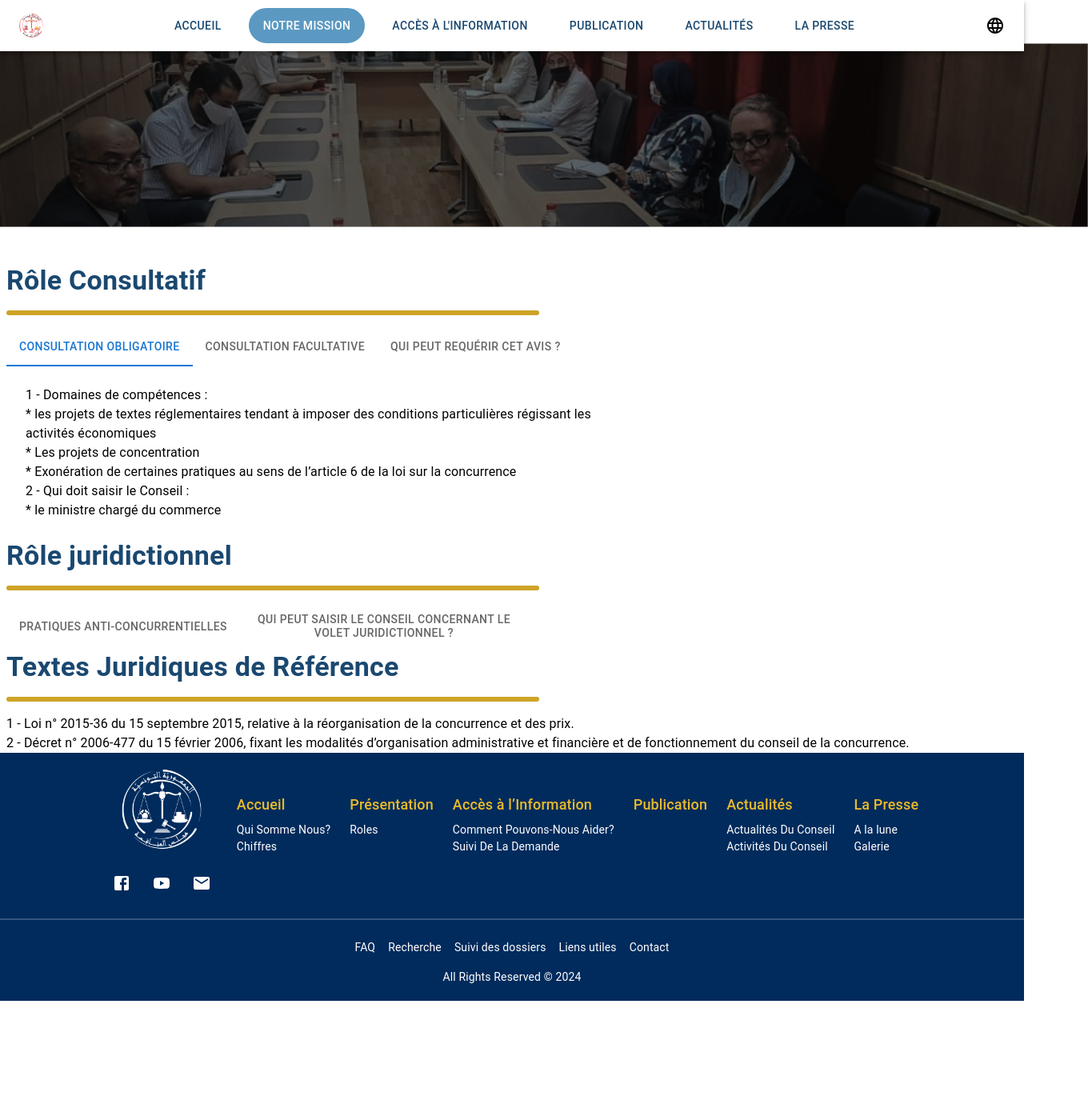
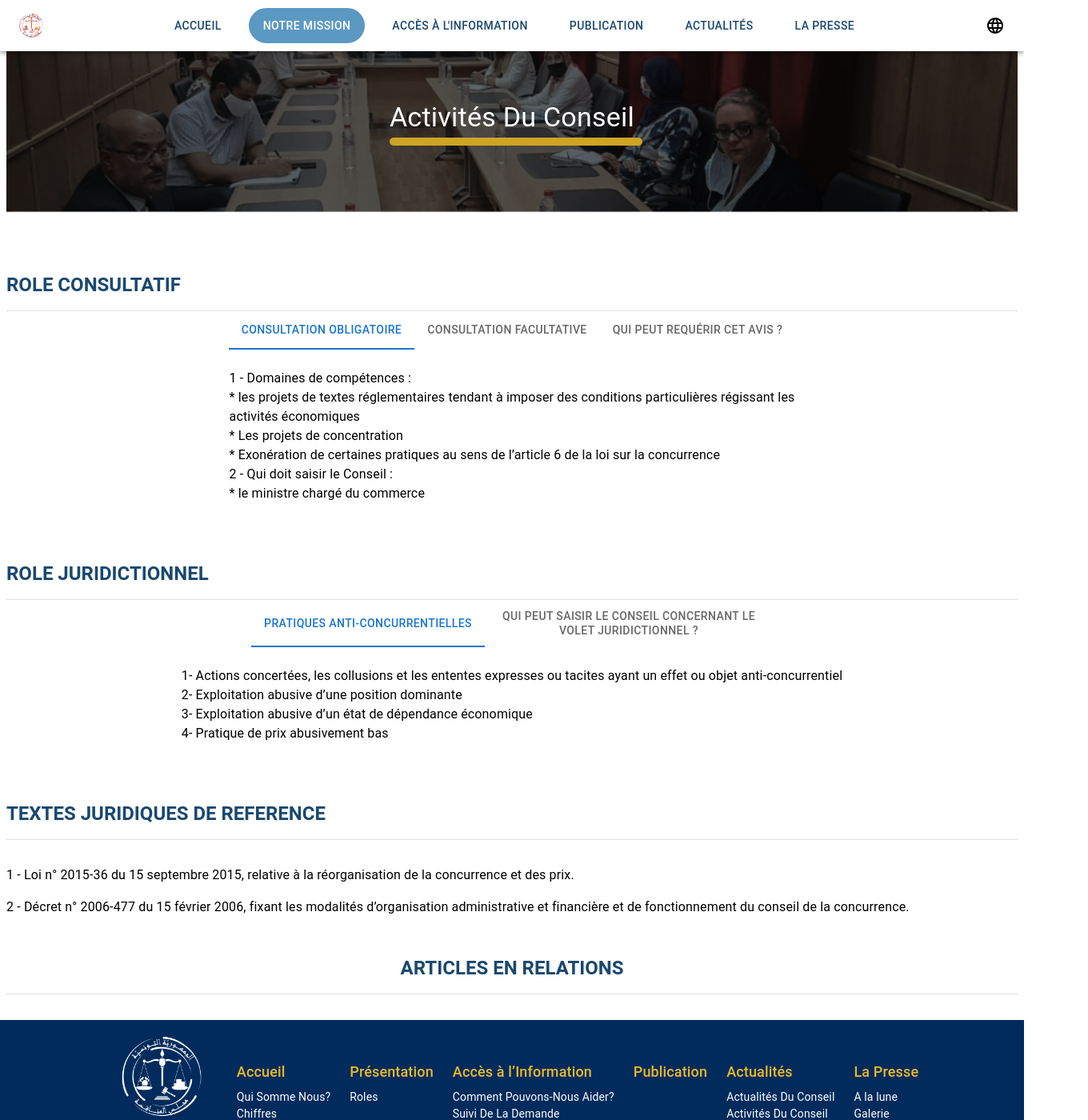
Before and after one commit to guizanimohamed23/stage-1LM, a React (Vite) app: page /mission in a window 1280 px wide. Shown: the top 1400 px of the page at 80% size, 1360 px wide, since content can reach past the window. Before the commit the page ends 1251 px from the top, so only its background shows below. Built offline with nearby package versions, Linux system fonts and the light colour scheme; what react-swipeable-views-utils would draw is missing.

Commit message:
added some stuff to the NotreMission page

```diff
--- a/src/screens/NotreMission.jsx
+++ b/src/screens/NotreMission.jsx
@@ -8,59 +8,84 @@ import TabList from '@mui/lab/TabList';
 import TabPanel from '@mui/lab/TabPanel';
 import {Typography, Divider} from '@mui/material'
 
+
 function NotreMission() {
-  const [value, setValue] = React.useState('1');
+  const [value1, setValue1] = React.useState('1');
+  const [value2, setValue2] = React.useState('4');
 
-  const handleChange = (event, newValue) => {
-    setValue(newValue);
+  const handleChange1 = (event, newValue) => {
+    setValue1(newValue);
   };
+
+  const handleChange2 = (event, newValue) => {
+    setValue2(newValue);
+  };
+
   return (
     <div>
       <Navbar/>
 
-      {/* first section*/}
+      {/* header*/}
 
-      <Box position={'relative'} sx={{display:'flex',justifyContent:'center'}}>
-        <img src="/Rectangle 2.png" alt="" />
-
+      <Box
+        sx={{
+          height: '300px',
+          backgroundImage: `url('/Rectangle 2.png')`,
+          backgroundSize: 'cover',
+          backgroundPosition: 'center',
+          color: 'white',
+          display: 'flex',
+          justifyContent: 'center',
+          alignItems: 'center',marginBottom:'2rem'
+        }}>
+          <Box>
+            <Typography variant="h4" component="h1" sx={{display:'flex'}}>Activités Du Conseil</Typography>
+            <Divider sx={{
+                    width: "100%",
+                    borderWidth: "5px",
+                    borderRadius: ".5rem",
+                    bgcolor: "#EABA2B",
+                    marginBottom: ".5rem",
+                    marginTop: ".3rem",
+                  }}/>
+          </Box>
       </Box>
 
       {/* first section*/}
 
-      <Box>
+      <Box marginBottom={'3rem'}>
         <Typography
-          variant="h4"
+          variant="h5"
           color={"#1A4870"}
           sx={{ fontWeight: "bold", marginBottom: "1rem" }}
         >
-          Rôle Consultatif
+          ROLE CONSULTATIF
         </Typography>
-        <Divider
-          sx={{
-            width: { xs: "90%", sm: "80%", md: "660px" },
-            borderWidth: "3px",
-            borderRadius: ".5rem",
-            bgcolor: "#EABA2B",
-            marginBottom: "1rem",
-          }}
-        />
+        <Divider />
         <Box sx={{ width: '100%', typography: 'body1' }}>
-          <TabContext value={value}>
-            <Box >
-              <TabList onChange={handleChange} aria-label="lab API tabs example">
+          <TabContext value={value1}>
+            <Box sx={{display:'flex',justifyContent:'center'}}>
+              <TabList
+                onChange={handleChange1}
+                aria-label="lab API tabs example"
+                centered
+                variant="scrollable"
+                scrollButtons="auto"
+              >
                 <Tab label="Consultation obligatoire" value="1" />
-                <Tab label=" Consultation facultative" value="2" />
+                <Tab label="Consultation facultative" value="2" />
                 <Tab label="Qui peut requérir cet avis ?" value="3" />
               </TabList>
             </Box>
+            <Box sx={{display:'flex',justifyContent:'center'}}>
               <TabPanel value="1">
                 1 - Domaines de compétences : <br />
-              * les projets de textes réglementaires tendant à imposer des conditions particulières régissant les  <br />
-              activités économiques  <br />
+                * les projets de textes réglementaires tendant à imposer des conditions particulières régissant les <br />
+                activités économiques <br />
                 * Les projets de concentration <br />
                 * Exonération de certaines pratiques au sens de l’article 6 de la loi sur la concurrence<br />
                 2 - Qui doit saisir le Conseil : <br />
-              * le ministre chargé du commerce  <br />
+                * le ministre chargé du commerce <br />
               </TabPanel>
               <TabPanel value="2">
                 2-1 Domaine de compétences :<br />
@@ -74,39 +99,35 @@ function NotreMission() {
                 * les organisations professionnelles ou syndicales<br />
                 * les chambres de commerce et d’industrie<br />
                 * les Autorités de régulation<br />
-              Et ce par l’intermédiaire du ministre du Commerce . <br />
+                Et ce par l’intermédiaire du ministre du Commerce. <br />
               </TabPanel>
+            </Box>
           </TabContext>
         </Box>
       </Box>
 
       {/* second section*/}
 
-      <Box>
+      <Box marginBottom={'3rem'}>
         <Typography
-          variant="h4"
+          variant="h5"
           color={"#1A4870"}
           sx={{ fontWeight: "bold", marginBottom: "1rem" }}
         >
-          Rôle juridictionnel
+          ROLE JURIDICTIONNEL
         </Typography>
         <Divider
-          sx={{
-            width: { xs: "90%", sm: "80%", md: "660px" },
-            borderWidth: "3px",
-            borderRadius: ".5rem",
-            bgcolor: "#EABA2B",
-            marginBottom: "1rem",
-          }}
         />
         <Box sx={{ width: '100%', typography: 'body1' }}>
-          <TabContext value={value}>
-            <Box>
-              <TabList onChange={handleChange} aria-label="lab API tabs example">
+          <TabContext value={value2}>
+            <Box sx={{display:'center',justifyContent:'center'}}>
+              <TabList onChange={handleChange2} aria-label="lab API tabs example" variant="scrollable"
+                scrollButtons="auto">
                 <Tab label="Pratiques anti-concurrentielles" value="4" />
                 <Tab label="Qui peut saisir le conseil concernant le volet juridictionnel ?" value="5" />
               </TabList>
             </Box>
+            <Box sx={{display:'center',justifyContent:'center'}}>
               <TabPanel value="4">
               1- Actions concertées, les collusions et les ententes expresses ou tacites ayant un effet ou objet anti-concurrentiel <br />
               2- Exploitation abusive d’une position dominante <br />
@@ -123,6 +144,7 @@ function NotreMission() {
                 7- Autorités de régulation <br />
                 8- Les collectivités locales <br />
               </TabPanel>
+            </Box>
           </TabContext>
         </Box>
       </Box>
@@ -131,24 +153,34 @@ function NotreMission() {
 
       <Box>
         <Typography
-            variant="h4"
+            variant="h5"
             color={"#1A4870"}
             sx={{ fontWeight: "bold", marginBottom: "1rem" }}
           >
-            Textes Juridiques de Référence
+            TEXTES JURIDIQUES DE REFERENCE
           </Typography>
-          <Divider
-            sx={{
-              width: { xs: "90%", sm: "80%", md: "660px" },
-              borderWidth: "3px",
-              borderRadius: ".5rem",
-              bgcolor: "#EABA2B",
-              marginBottom: "1rem",
-            }}
+          <Divider sx={{marginBottom:'2rem'}}
           />
           <Typography>1 - Loi n° 2015-36 du 15 septembre 2015, relative à la réorganisation de la concurrence et des prix.</Typography>
-          <Typography> 2 - Décret n° 2006-477 du 15 février 2006, fixant les modalités d’organisation administrative et financière et de fonctionnement du conseil de la concurrence.</Typography>
+          <Typography marginTop={'1rem'}> 2 - Décret n° 2006-477 du 15 février 2006, fixant les modalités d’organisation administrative et financière et de fonctionnement du conseil de la concurrence.</Typography>
       </Box>
+
+      {/*Actualite Section*/}
+
+      <Box marginTop={'3rem'}>
+        <Typography
+          variant="h5"
+          color={"#1A4870"}
+          sx={{ fontWeight: "bold", marginBottom: "1rem" ,display:'flex',justifyContent:'center'}}
+        >
+          ARTICLES EN RELATIONS
+        </Typography>
+        <Divider sx={{marginBottom:'2rem'}}
+        />
+      </Box>
+
+      {/*Footer Section*/}
+
       <Footer/>
     </div>
   )
```
Lines whose indentation alone changed are shown as unchanged.
